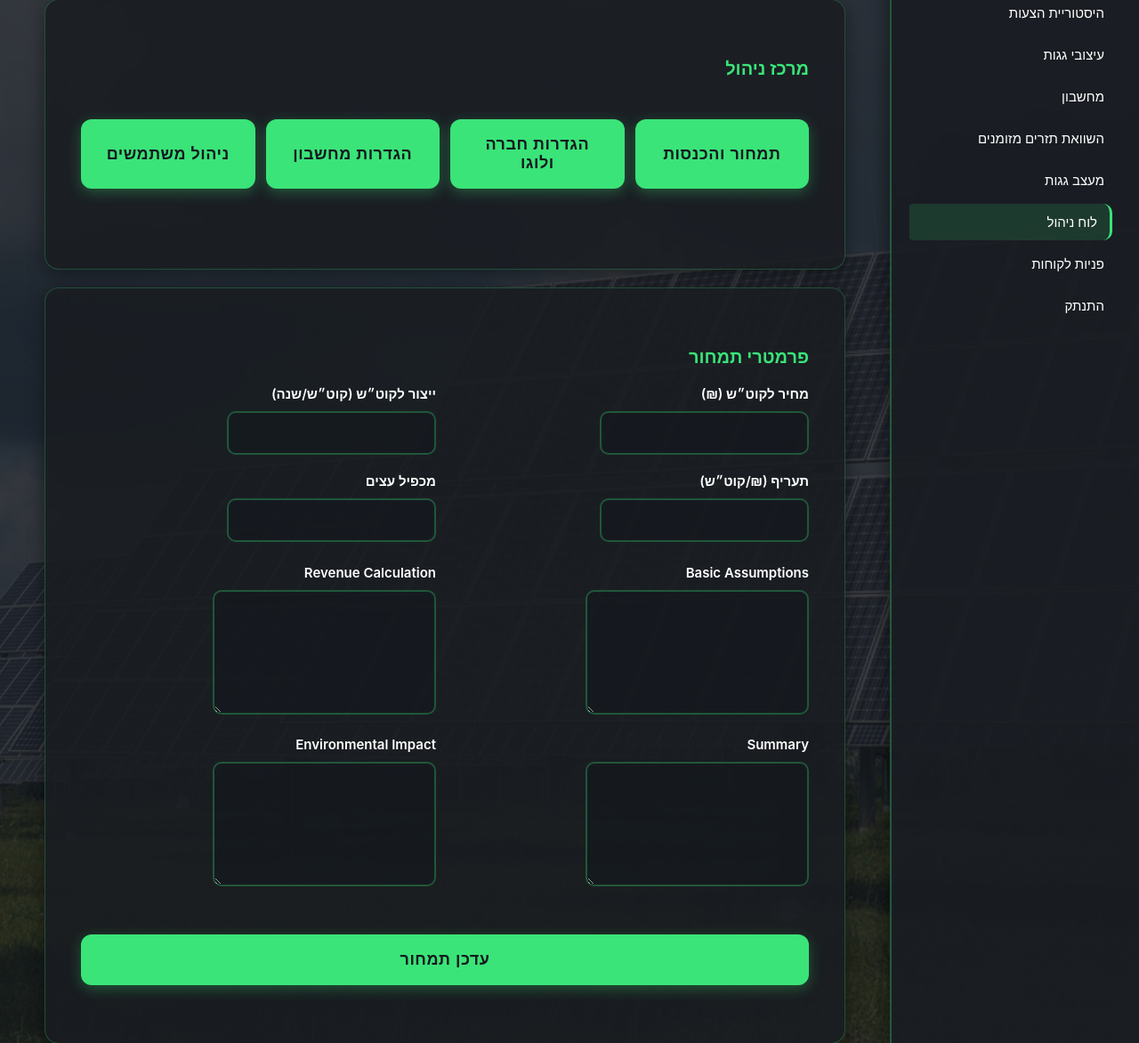
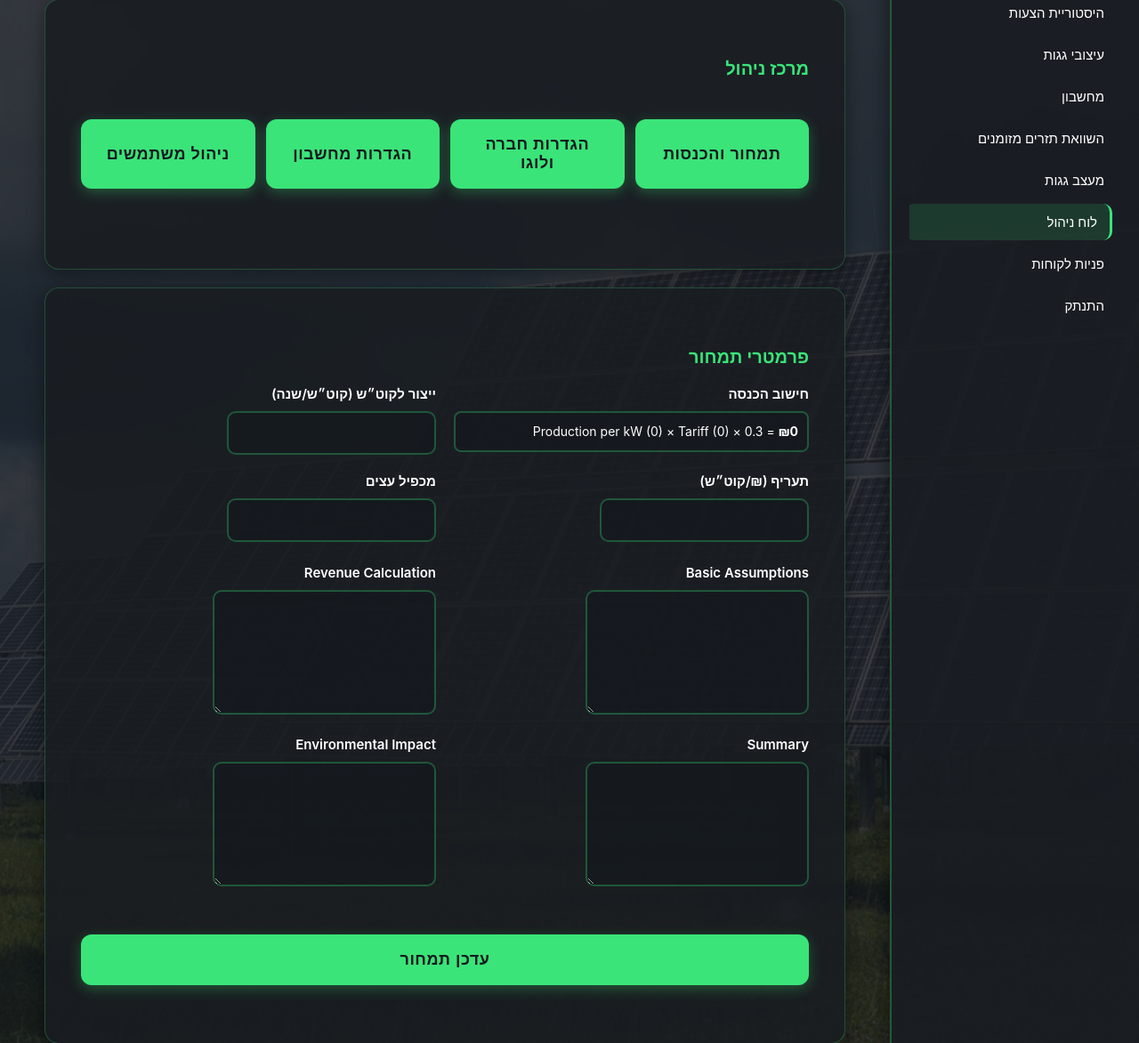
Before and after one commit to ramanhyrik/solar-quotation-system, a FastAPI app: template templates/admin.html in a window 1280 px wide. Shown: the part 125-1297 px from the top of the page at 89% size. Run offline with FastAPI, Linux system fonts and the light colour scheme; the template is opened without the code that fills it, so the values that code supplies are empty; some libraries are stand-ins or nearby versions.

Commit message:
Simplify pricing UI and rework leasing PDF financial metrics
Dashboard: drop Leasing/Purchase model tabs and the Final Quotation
Price input. setModel/setQuoteModel keep working without the tab
elements.

Admin: replace the Price per kW input with a live Income Calculation
display (Production per kW × Tariff × leasing ratio). The stored
price_per_kwp value is preserved in DB since the API treats the field
as optional on update.

PDF: use a uniform "הצעת מחיר" title for both models, remove the
Financial Summary table from the leasing PDF, and rebuild the leasing
Financial Metrics in this order — Income Calculation, Annual Income,
Accumulated Cash Flow 25 yrs, System Value After 25 yrs, Total Revenue.

```diff
--- a/pdf_generator.py
+++ b/pdf_generator.py
@@ -541,15 +541,33 @@ def build_purchase_metrics_rows(quote_data):
 
 def build_leasing_metrics_rows(quote_data):
     total_price = float(quote_data.get("total_price") or 0)
+    system_size = float(quote_data.get("system_size") or 0)
     annual_revenue = float(quote_data.get("annual_revenue") or 0)
+    annual_production = float(quote_data.get("annual_production") or 0)
     _, _, _, leasing_ratio = get_assumption_values(quote_data)
-    annual_customer_income = annual_revenue * leasing_ratio
+
+    production_per_kwp = annual_production / system_size if system_size else 0
+    tariff_rate = annual_revenue / annual_production if annual_production else 0
+    price_per_kwp = total_price / system_size if system_size else 0
+
+    income_per_kwp = production_per_kwp * tariff_rate * leasing_ratio
+    annual_income = annual_revenue * leasing_ratio
     total_cashflow = calculate_leasing_cashflow_total(quote_data)
+    system_value = price_per_kwp * system_size
+    total_revenue = system_value + total_cashflow
+
+    income_formula = (
+        f"{format_number(production_per_kwp)} × {format_number(tariff_rate)} × "
+        f"{format_number(leasing_ratio)} = {format_currency(income_per_kwp)}"
+    )
+
     return [
         [reshape_hebrew("ערך"), reshape_hebrew("מדד")],
-        [format_currency(total_price), reshape_hebrew("שווי המערכת")],
-        [format_currency(annual_customer_income), reshape_hebrew("הכנסה שנתית ללקוח")],
-        [format_currency(total_cashflow), reshape_hebrew("תזרים מצטבר 25 שנה")],
+        [income_formula, reshape_hebrew("חישוב הכנסה")],
+        [format_currency(annual_income), reshape_hebrew("הכנסה שנתית")],
+        [format_currency(total_cashflow), reshape_hebrew("תזרים מצטבר ל-25 שנה")],
+        [format_currency(system_value), reshape_hebrew("שווי מערכת לאחר 25 שנה")],
+        [format_currency(total_revenue), reshape_hebrew("סך הכנסה כוללת")],
     ]
 
 
@@ -849,7 +867,7 @@ def generate_quote_pdf_base(quote_data, company_info=None, customer_signature_pa
         if company_info
         else "Solar Energy Solutions"
     )
-    title_text = "הצעת מחיר ליסינג" if model_type == "leasing" else "הצעת מחיר"
+    title_text = "הצעת מחיר"
     cwd, script_dir = build_header(elements, quote_data, title_text, styles["title"])
 
     today = datetime.now()
@@ -899,17 +917,14 @@ def generate_quote_pdf_base(quote_data, company_info=None, customer_signature_pa
         except Exception:
             traceback.print_exc()
 
-    elements.append(Paragraph(rtl("סיכום פיננסי"), styles["heading"]))
-    elements.append(Spacer(1, 0.04 * inch))
-    financial_rows = (
-        build_leasing_financial_rows(quote_data)
-        if model_type == "leasing"
-        else build_purchase_financial_rows(quote_data)
-    )
-    financial_table = Table(financial_rows, colWidths=[2.4 * inch, 3.6 * inch])
-    apply_standard_table_style(financial_table)
-    elements.append(financial_table)
-    elements.append(Spacer(1, 0.06 * inch))
+    if model_type != "leasing":
+        elements.append(Paragraph(rtl("סיכום פיננסי"), styles["heading"]))
+        elements.append(Spacer(1, 0.04 * inch))
+        financial_rows = build_purchase_financial_rows(quote_data)
+        financial_table = Table(financial_rows, colWidths=[2.4 * inch, 3.6 * inch])
+        apply_standard_table_style(financial_table)
+        elements.append(financial_table)
+        elements.append(Spacer(1, 0.06 * inch))
 
     elements.append(Paragraph(rtl("מדדים פיננסיים"), styles["heading"]))
     elements.append(Spacer(1, 0.04 * inch))
--- a/static/dashboard.js
+++ b/static/dashboard.js
@@ -349,7 +349,8 @@ function populateQuoteForm(quote) {
     document.getElementById('customerAddress').value = quote.customer_address || '';
     document.getElementById('systemSize').value = quote.system_size || '';
     document.getElementById('roofArea').value = quote.roof_area || '';
-    document.getElementById('finalPrice').value = quote.total_price || '';
+    const finalPriceField = document.getElementById('finalPrice');
+    if (finalPriceField) finalPriceField.value = quote.total_price || '';
     document.getElementById('maintenance').value = quote.maintenance || '';
     document.getElementById('service').value = quote.service || '';
     document.getElementById('systemValueAfter25Years').value = quote.system_value_after_25_years || '';
--- a/templates/admin.html
+++ b/templates/admin.html
@@ -45,8 +45,12 @@
             <form id="pricingForm">
                 <div class="form-grid">
                     <div>
-                        <label>מחיר לקוט״ש (₪)</label>
-                        <input type="number" id="pricePerKwp" step="0.01" required>
+                        <label>חישוב הכנסה</label>
+                        <div id="incomeCalculation" style="padding: 10px; border: 2px solid rgba(58, 228, 120, 0.3); border-radius: 8px; background: rgba(20, 24, 31, 0.6); color: #ffffff; font-size: 14px; line-height: 1.6;">
+                            <span id="incomeCalcFormula">Production per kW (1500) × Tariff (0.48) × 0.25</span>
+                            =
+                            <strong id="incomeCalcResult">—</strong>
+                        </div>
                     </div>
                     <div>
                         <label>ייצור לקוט״ש (קוט״ש/שנה)</label>
@@ -242,10 +246,10 @@
             const pricingResponse = await fetch('/api/pricing');
             const pricing = await pricingResponse.json();
 
-            document.getElementById('pricePerKwp').value = pricing.price_per_kwp;
             document.getElementById('productionPerKwp').value = pricing.production_per_kwp;
             document.getElementById('tariffRate').value = pricing.tariff_rate;
             document.getElementById('treesMultiplier').value = pricing.trees_multiplier;
+            updateIncomeCalculation(pricing);
             document.getElementById('basicAssumptionsDefault').value = pricing.basic_assumptions_default || '';
             document.getElementById('revenueCalculationDefault').value = pricing.revenue_calculation_default || '';
             document.getElementById('summaryDefault').value = pricing.summary_default || '';
@@ -280,12 +284,45 @@
             }
         }
 
+        function updateIncomeCalculation(pricing) {
+            const production = Number(
+                (pricing && pricing.production_per_kwp) ??
+                document.getElementById('productionPerKwp').value
+            );
+            const tariff = Number(
+                (pricing && pricing.tariff_rate) ??
+                document.getElementById('tariffRate').value
+            );
+            const leasingRatio = Number(
+                (pricing && pricing.leasing_payment_ratio) ??
+                document.getElementById('leasingPaymentRatio').value ??
+                0.25
+            );
+
+            const formulaEl = document.getElementById('incomeCalcFormula');
+            const resultEl = document.getElementById('incomeCalcResult');
+            if (!formulaEl || !resultEl) return;
+
+            if (Number.isFinite(production) && Number.isFinite(tariff) && Number.isFinite(leasingRatio)) {
+                formulaEl.textContent =
+                    `Production per kW (${production}) × Tariff (${tariff}) × ${leasingRatio}`;
+                const result = production * tariff * leasingRatio;
+                resultEl.textContent = `₪${result.toLocaleString(undefined, { maximumFractionDigits: 2 })}`;
+            } else {
+                resultEl.textContent = '—';
+            }
+        }
+
+        ['productionPerKwp', 'tariffRate', 'leasingPaymentRatio'].forEach((id) => {
+            const el = document.getElementById(id);
+            if (el) el.addEventListener('input', () => updateIncomeCalculation());
+        });
+
         // עדכון תמחור
         document.getElementById('pricingForm').addEventListener('submit', async (e) => {
             e.preventDefault();
 
             const formData = new FormData();
-            formData.append('price_per_kwp', document.getElementById('pricePerKwp').value);
             formData.append('production_per_kwp', document.getElementById('productionPerKwp').value);
             formData.append('tariff_rate', document.getElementById('tariffRate').value);
             formData.append('trees_multiplier', document.getElementById('treesMultiplier').value);
```
Also changed, not shown: templates/dashboard.html (+9 -37 lines).
